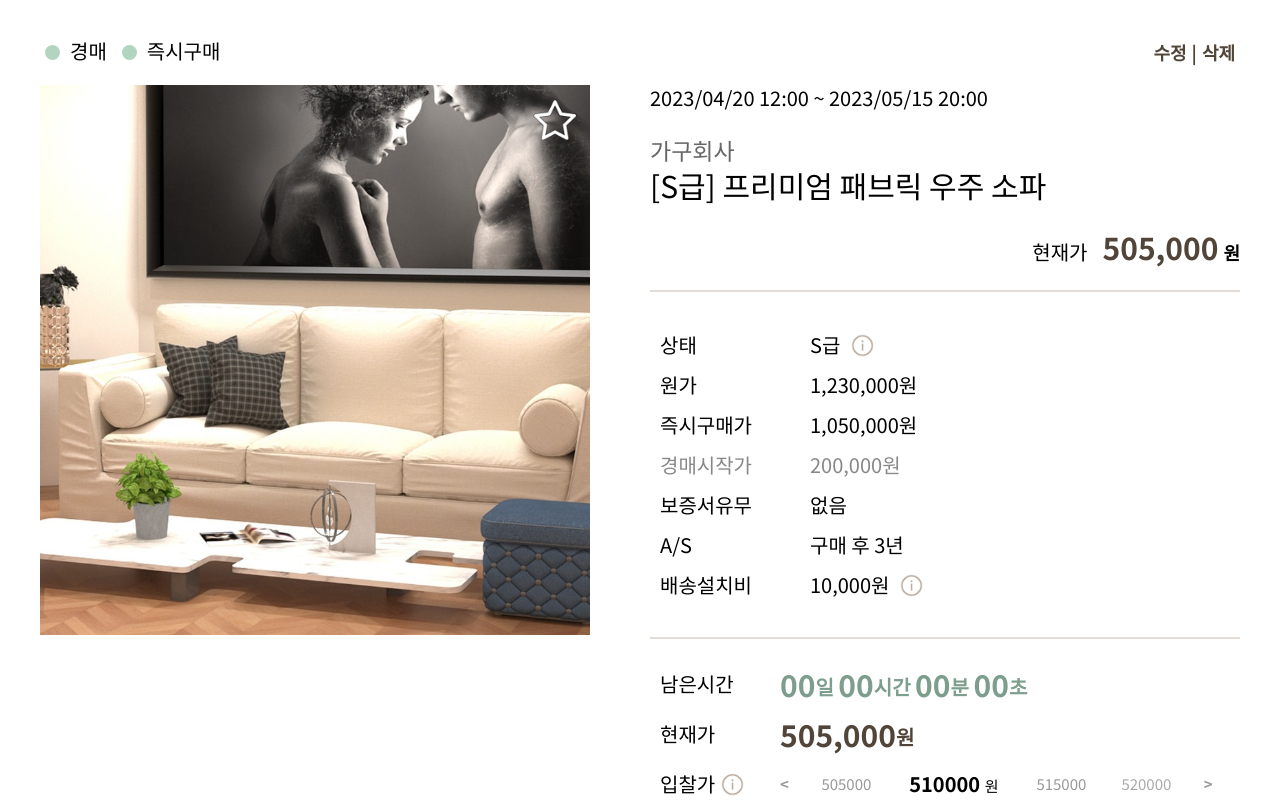
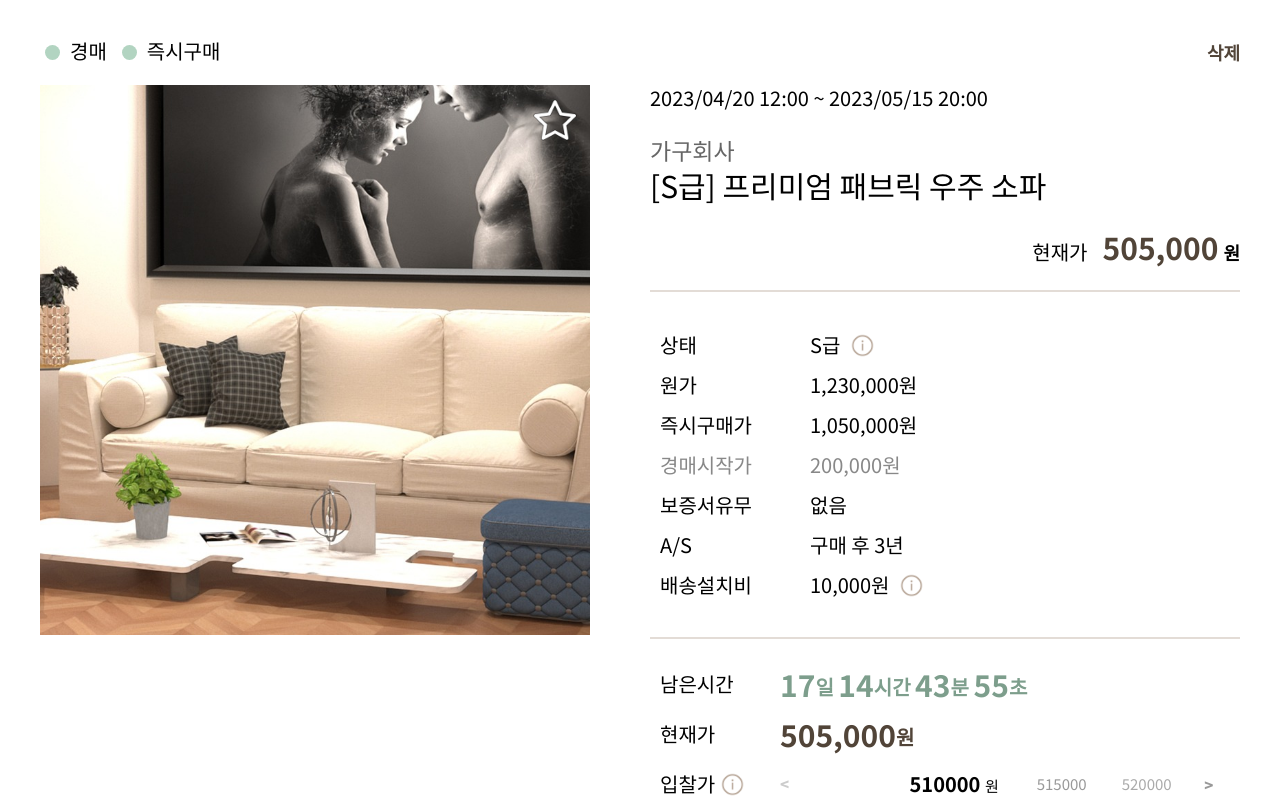
Before and after one commit to refurmoa/refurmoa-front-, a React (Create React App) app: page /post/detail/1 in a window 1280 px wide. Shown: the top 800 px of the page. Built offline with nearby package versions, Linux system fonts and the light colour scheme.

Commit message:
Feat: 타이머, 모달창 등 기능 추가

```diff
--- a/src/components/prodPost/PostDetail/PostDetail.css
+++ b/src/components/prodPost/PostDetail/PostDetail.css
@@ -64,18 +64,23 @@ body {
     margin-right: 15px;
 }
 
-.PD_update_delete {
+.PD-update_delete {
     float: right;
     height: 25px;
 }
 
-.PD_update_delete > a, .PD_update_delete > span {
-    margin-right: 5px;
+.PD-update_delete > a, .PD-update_delete > span {
+    margin-left: 13px;
     font-weight: bold;
     font-size: 18px;
     line-height: 25px;
     color: #514438;
     cursor: pointer;
+}
+
+.PD-update_delete > a:hover,
+.PD-update_delete > span:hover {
+    color: #B9A89A;
 }
 
 /* 상품 정보 - 이미지 */
@@ -233,7 +238,8 @@ body {
     line-height: 30px;
 }
 
-.PD-timer_num, .PD-timer_text {
+.PD-timer_num, .PD-timer_text,
+.PD-timer_num_red, .PD-timer_text_red {
     float: left;
     font-weight: bold;
     color: #7D9E8C;
@@ -245,17 +251,21 @@ body {
     color: #514438;
 }
 
-.PD-timer_num, .PD-current_price_num {
+.PD-timer_num, .PD-timer_num_red, .PD-current_price_num {
     height: 30px;
     font-size: 30px;
     line-height: 30px;
 }
 
-.PD-timer_text, .PD-current_price_text {
+.PD-timer_text, .PD-timer_text_red, .PD-current_price_text {
     height: 25px;
     font-size: 20px;
     line-height: 25px;
     margin-top: 5px;
+}
+
+.PD-timer_num_red, .PD-timer_text_red {
+    color: red;
 }
 
 .PD-price_info_text .PD-bid_info_icon {
@@ -270,20 +280,31 @@ body {
     line-height: 30px;
 }
 
-.PD-bid_price_0 {
+.PD-bid_price_0, .PD-bid_price_0_gray {
     float: left;
     height: 30px;
     font-size: 15px;
-    font-weight: bold;
+    font-weight: 900;
     color: #999999;
+    background-color: #FFFFFF;
+    border-width: 0px;
 }
 
-.PD-bid_price_0:first-child {
+.PD-bid_price_0:first-child, .PD-bid_price_0_gray:first-child {
     margin-right: 15px;
 }
 
-.PD-bid_price_0:last-child {
+.PD-bid_price_0:last-child, .PD-bid_price_0_gray:last-child {
     margin-left: 15px;
+}
+
+.PD-bid_price_0:hover {
+    color: #514438;
+    cursor: pointer;
+}
+
+.PD-bid_price_0_gray {
+    color: #CCCCCC;
 }
 
 .PD-bid_price_1, .PD-bid_price_3, .PD-bid_price_4 {
@@ -309,6 +330,12 @@ body {
 
 .PD-bid_price_4 {
     color: #AAAAAA;
+}
+
+.PD-bid_price_none {
+    float: left;
+    width: 85px;
+    color: #FFFFFF;
 }
 
 /* 구매/입찰 버튼 */
@@ -355,11 +382,7 @@ body {
 }
 
 .PD-buy_btn_wrap > .PD-buy_btn_filled {
-    margin-bottom: 0px;
-}
-
-.PD-buy_btn_wrap > .PD-buy_btn_line {
-    margin-top: 20px;
+    margin-bottom: 20px;
 }
 
 .PD-buy_btn_wrap > .PD-buy_btn_line > span {
@@ -537,6 +560,27 @@ body {
     margin-right: 15px;
 }
 
+/* 하자 이미지 모달 창 */
+.PD-deffect_image_modal_wrap {
+    position: fixed;
+    top: 0;
+    left: 0;
+    width: 100%;
+    height: 100%;
+    background-color: rgba(0, 0, 0, 0.5);
+    z-index: 1;
+}
+
+.PD-deffect_image_modal {
+    position: fixed;
+    top: 50%;
+    left: 50%;
+    transform: translate(-50%, -50%);
+    max-width: 50%;
+    max-height: 50%;
+    z-index: 1;
+}
+
 /* 상세정보, 상품문의, 결제 및 배송, 교환환불 */
 .PD-detail_info_wrap {
     clear: both;
--- a/src/components/prodPost/PostDetail/PostDetail.js
+++ b/src/components/prodPost/PostDetail/PostDetail.js
@@ -1,8 +1,9 @@
 // 판매 상세 페이지
 
 import "./PostDetail.css";
-import { useEffect, useState } from "react";
+import { useEffect, useRef, useState } from "react";
 import { useParams, useNavigate, Link } from "react-router-dom";
+import { getDdayArray } from "../../shared/sharedFn";
 import PostProdDetail from "./PostProdDetail";
 import ProdInquiry from "./ProdInquiry";
 import SellInfo from "./SellInfo";
@@ -17,23 +18,26 @@ function PostDetail() {
   const board_num = useParams().board_num;
   const navigate = useNavigate();
   // const login_id = window.sessionStorage.getItem("member_id"); // 세션 ID
-  const [prodInfo, setProdInfo] = useState(post);
-  const [bidList, setBidList] = useState(bidlist);
-  const [state, setState] = useState(0);
-  const [starState, setStarState] = useState(0);
-  const [bidPrice, setBidPrice] = useState(0);
-  const [countBid, setCountBid] = useState(0);
-  const [bidListState, setBidListState] = useState(0);
-  const [detailInfo, setDetailInfo] = useState(1);
+  const [prodInfo, setProdInfo] = useState(post); // 상품 상세 정보
+  const [bidList, setBidList] = useState(bidlist); // 입찰 내역
+  const [state, setState] = useState(0); // 판매 상태 (0 : 판매예정, 1 : 판매중, 2 : 판매종료)
+  const [starState, setStarState] = useState(false); // 찜 상태
+  const [bidPrice, setBidPrice] = useState(prodInfo.cur_price + prodInfo.unit_price); // 입찰가
+  const [countBid, setCountBid] = useState(0); // 입찰 수
+  const [bidListState, setBidListState] = useState(false); // 입찰내역 열기/닫기
+  const [imageView, setImageView] = useState(0); // 하자 이미지 모달 창
+  const [detailInfo, setDetailInfo] = useState(1); // 메뉴 (1 : 상세정보, 2 : 상품문의, 3 : 결제 및 배송, 4 : 교환환불)
+  const [now, setNow] = useState(new Date().getTime()); // 현재 날짜(ms)
+
   const login_id = "admin";
 
   // sell_type => 1 : 경매, 2 : 즉시구매, 3 : 경매+즉시구매
 
   useEffect (() => {
-    // 상품 정보
+    // 상품 정보 조회
     // setProdInfo();
 
-    // 판매 상태(state) (0 : 판매예정, 1 : 판매중, 2 : 판매종료)
+    // 판매 상태
     const start = new Date(prodInfo.start_date);
     const end = new Date(prodInfo.end_date);
     const today = new Date();
@@ -44,21 +48,22 @@ function PostDetail() {
     // 찜 상태
     login_id !== null && prodStar();
 
-    // 입찰가
-    setBidPrice(prodInfo.cur_price + prodInfo.unit_price);
-
     // 입찰 내역 조회
     // setBidList();
 
     // 입찰 수 조회
     prodInfo.sell_type !== 2 && setCountBid(7);
+
+    // 타이머 > 1초마다 리렌더링
+    const countdown = setInterval(() => {
+      setNow(new Date().getTime());
+      getDday();
+    }, 1000);
+
+    return () => {
+      clearInterval(countdown);
+    };
   }, []);
-
-  // 타이머 시작
-
-
-
-  // 타이머 끝
 
   // 삭제
   const postDelete = () => {
@@ -70,7 +75,7 @@ function PostDetail() {
 
   // 찜 조회 (0 : 찜X, 1 : 찜O)
   const prodStar = () => {
-    // setStarState(1);
+    // setStarState(true);
   };
 
   // 찜 등록/취소
@@ -78,7 +83,7 @@ function PostDetail() {
     if (login_id === null) {
       navigate("/login");
     } else {
-      starState === 0 ? setStarState(1) : setStarState(0);
+      !starState ? setStarState(true) : setStarState(false);
     }
   };
 
@@ -87,12 +92,42 @@ function PostDetail() {
     // content === "grade" ?  : content === "delivery" ?  : ;
   }
 
+  // 타이머
+  const getDday = () => {
+    const end_date = new Date(prodInfo.end_date);
+    const {day, hours, minutes, seconds} = getDdayArray(Date.parse(end_date));
+    const red = day === 0 && hours < 12 ? true : false;
+    return (
+      <li className="PD-price_info_text">
+        <span>남은시간</span>
+        { day !== 0 && <>
+          <span className={red ? "PD-timer_num_red" : "PD-timer_num"}>{day}</span>
+          <span className={red ? "PD-timer_text_red" : "PD-timer_text"}>일&nbsp;</span>
+          </>
+        }
+        { hours !== 0 && <>
+          <span className={red ? "PD-timer_num_red" : "PD-timer_num"}> {hours}</span>
+          <span className={red ? "PD-timer_text_red" : "PD-timer_text"}>시간&nbsp;</span>
+          </>
+        }
+        { minutes !== 0 && <>
+          <span className={red ? "PD-timer_num_red" : "PD-timer_num"}> {minutes}</span>
+          <span className={red ? "PD-timer_text_red" : "PD-timer_text"}>분&nbsp;</span>
+          </>
+        }
+        { seconds !== 0 && <>
+        <span className={red ? "PD-timer_num_red" : "PD-timer_num"}> {seconds}</span>
+        <span className={red ? "PD-timer_text_red" : "PD-timer_text"}>초&nbsp;</span>
+        </>
+      }
+      </li>
+    );
+  };
+
   // 입찰가 설정 (minus / plus)
   const bidPriceUpdate = (c) => {
-    // let updatePrice = bidPrice;
-    // c === "minus" ? updatePrice = bidPrice - prodInfo.unit_price
-    // : updatePrice = bidPrice + prodInfo.unit_price
-    // setBidPrice(0);
+    c === "minus" ? setBidPrice(bidPrice - prodInfo.unit_price)
+    : setBidPrice(bidPrice + prodInfo.unit_price);
   }
 
   // 입찰
@@ -117,9 +152,9 @@ function PostDetail() {
 
   // 입찰내역 열기/닫기
   const bidListOut = () => {
-      bidListState === 1 ? setBidListState(0)
+      bidListState ? setBidListState(false)
       : login_id === null ? alert("로그인 후 확인 가능합니다.")
-      : setBidListState(1);
+      : setBidListState(true);
   }
 
   // 입찰내역
@@ -139,8 +174,12 @@ function PostDetail() {
   ));
 
   // 이미지 모달 창
-  const imageView = () => {
-
+  const imageViewChange = (i) => {
+    if (imageView !== 0) setImageView(0);
+    else if (i === 1) setImageView(1);
+    else if (i === 2) prodInfo.deffect_image2 !== null && setImageView(2);
+    else if (i === 3) prodInfo.deffect_image3 !== null && setImageView(3);
+    else setImageView(0);
   }
 
   return (
@@ -153,13 +192,14 @@ function PostDetail() {
           <span className={prodInfo.sell_type === 1 ? "PD-selltype_none" : (state === 1 ? "PD-selltype_circle" : "PD-selltype_circle_end")}></span>
           <span className={prodInfo.sell_type === 1 ? "PD-selltype_none" : "PD-selltype_text"}>즉시구매</span>
         </span>
-        {login_id === "admin" && (
-          <span className="PD_update_delete">
-            <Link to={`/post/update/${board_num}`}>수정</Link>
-            <span>|</span>
+        {login_id === "admin" &&
+          <span className="PD-update_delete">
+            { state === 0 &&
+              <Link to={`/post/update/${board_num}`}>수정</Link>
+            }
             <span onClick={postDelete}>삭제</span>
           </span>
-        )}
+        }
       </div>
 
       <div className="PD-info_wrap">
@@ -167,7 +207,7 @@ function PostDetail() {
           <span className="PD-main_image_wrap">
             <div className="PD-star_position">
             <img className="PD-main_image" alt="상품이미지" src={`/images/${prodInfo.main_image}`}></img>
-              { starState === 0 ?
+              { !starState ?
                 <img className="PD-star" alt="찜하기" src={star_icon_line} onClick={starClick}></img>
                 : <img className="PD-star" alt="찜하기" src={star_icon_filled} onClick={starClick}></img>
               }
@@ -227,7 +267,7 @@ function PostDetail() {
               </li>
               <li className="PD-main_info_text">
                 <span>배송설치비</span>
-                <span>{prodInfo.delivery_price === 0 ? `무료` : `${prodInfo.delivery_price.toLocaleString('ko-KR')}원`}</span>
+                <span>{prodInfo.delivery_price === 0 ? "무료" : `${prodInfo.delivery_price.toLocaleString('ko-KR')}원`}</span>
                 <img className="PD-main_info_icon" alt="배송설치비 상세정보" src={info_icon_brown} onClick={InfoIconClick("delivery")}></img>
               </li>
             </ul>
@@ -245,17 +285,7 @@ function PostDetail() {
             <hr className="PD-info_line"></hr>
             { prodInfo.sell_type !== 2 && state === 1 && <>
               <ul className="PD-price_info_wrap">
-                <li className="PD-price_info_text">
-                  <span>남은시간</span>
-                  <span className="PD-timer_num">00</span>
-                  <span className="PD-timer_text">일&nbsp;</span>
-                  <span className="PD-timer_num"> 00</span>
-                  <span className="PD-timer_text">시간&nbsp;</span>
-                  <span className="PD-timer_num"> 00</span>
-                  <span className="PD-timer_text">분&nbsp;</span>
-                  <span className="PD-timer_num"> 00</span>
-                  <span className="PD-timer_text">초</span>
-                </li>
+                {getDday()}
                 <li className="PD-price_info_text">
                   <span>현재가</span>
                   <span className="PD-current_price_num">{prodInfo.cur_price.toLocaleString('ko-KR')}</span>
@@ -267,19 +297,34 @@ function PostDetail() {
                     <img className="PD-bid_info_icon" alt="입찰방법" src={info_icon_brown} onClick={InfoIconClick("bid_info")}></img>
                   </span>
                   <span className="PD-bid_price_wrap">
-                    <span className="PD-bid_price_0" onClick={bidPriceUpdate("minus")}>&lt;</span>
-                    <span className="PD-bid_price_1">{bidPrice - prodInfo.unit_price}</span>
+                    { bidPrice === prodInfo.cur_price + prodInfo.unit_price ?
+                      <span className="PD-bid_price_0_gray">&lt;</span>
+                      : <button className="PD-bid_price_0" onClick={() => {bidPriceUpdate("minus")}}>&lt;</button>
+                    }
+                    <span className={bidPrice === prodInfo.cur_price + prodInfo.unit_price ? "PD-bid_price_none" : "PD-bid_price_1"}>
+                      {bidPrice - prodInfo.unit_price}
+                    </span>
                     <span className="PD-bid_price_2">{bidPrice} <span>원</span></span>
-                    <span className="PD-bid_price_3">{bidPrice + prodInfo.unit_price}</span>
-                    <span className="PD-bid_price_4">{bidPrice + prodInfo.unit_price * 2}</span>
-                    <span className="PD-bid_price_0" onClick={bidPriceUpdate("plus")}>&gt;</span>
+                    <span className={prodInfo.direct_price !== null && bidPrice === prodInfo.direct_price ? "PD-bid_price_none" : "PD-bid_price_3"}>
+                      {bidPrice + prodInfo.unit_price}
+                    </span>
+                    <span className={prodInfo.direct_price !== null && bidPrice >= prodInfo.direct_price - prodInfo.unit_price ? "PD-bid_price_none" : "PD-bid_price_4"}>
+                      {bidPrice + prodInfo.unit_price * 2}
+                    </span>
+                    { prodInfo.direct_price !== null && bidPrice === prodInfo.direct_price ?
+                      <span className="PD-bid_price_0_gray">&gt;</span>
+                      : <button className="PD-bid_price_0" onClick={() => {bidPriceUpdate("plus")}}>&gt;</button>
+                    }
                   </span>
                 </li>
               </ul>
 
               {/* 구매/입찰 버튼 */}
               <div className="PD-buy_btn_wrap">
-                <button className="PD-buy_btn_filled" type="button" onClick={bidBuy}>입&nbsp;&nbsp;&nbsp;찰</button>
+                { bidPrice !== prodInfo.direct_price &&
+                  <button className="PD-buy_btn_filled" type="button" onClick={bidBuy}>입&nbsp;&nbsp;&nbsp;찰</button>
+                }
+
                 { prodInfo.sell_type === 3 &&
                   <button className="PD-buy_btn_line" type="button" onClick={directBuy}>
                     {prodInfo.direct_price.toLocaleString('ko-KR')}<span>원에</span> 즉시 구매<span>하기</span>
@@ -290,16 +335,16 @@ function PostDetail() {
               <hr className="PD-info_line"></hr>
 
               {/* 입찰 내역 */}
-              <div className={bidListState === 0 ? "PD-bid_list_wrap_closed" : "PD-bid_list_wrap"}>
+              <div className={!bidListState ? "PD-bid_list_wrap_closed" : "PD-bid_list_wrap"}>
                 <div className="PD-bid_list_title_wrap">
                   <span className="PD-bid_list_title">
                     입찰내역&nbsp;
                     <span>{`(${countBid}건)`}</span>
-                    <img className={bidListState === 0 ? "PD-arrow_icon_closed" : "PD-arrow_icon"}
+                    <img className={!bidListState ? "PD-arrow_icon_closed" : "PD-arrow_icon"}
                       alt="입찰내역" src={arrow_icon_brown} onClick={bidListOut}></img>
                   </span>
                 </div>
-                { bidListState === 1 &&
+                { bidListState &&
                   <ul className="PD-bid_list">
                     {bidListMap}
                   </ul>
@@ -307,7 +352,8 @@ function PostDetail() {
               </div>
 
               <hr className="PD-info_line"></hr>
-
+              </>
+            }
               {/* 하자 정보 */}
               <div className="PD-deffect_wrap">
                 <div className="PD-deffect_title_wrap">
@@ -319,24 +365,35 @@ function PostDetail() {
                     <div className="PD-deffect_content">{prodInfo.deffect_text}</div>
                     {prodInfo.deffect_image1 !== null &&
                       <div className="PD-deffect_image_wrap">
-                        { <img className="PD-deffect_image"
-                            alt="하자이미지1" src={`/images/${prodInfo.deffect_image1}`} onClick={imageView(1)}></img>
-                        }
+                        <img className="PD-deffect_image"
+                          alt="하자이미지1" src={`/images/${prodInfo.deffect_image1}`} onClick={() =>{imageViewChange(1)}}></img>
                         { prodInfo.deffect_image2 === null ? <span className="PD-noImage">no<br/>image</span>
                           : <img className="PD-deffect_image"
-                              alt="하자이미지2" src={`/images/${prodInfo.deffect_image2}`} onClick={imageView(2)}></img>
+                              alt="하자이미지2" src={`/images/${prodInfo.deffect_image2}`} onClick={() =>{imageViewChange(2)}}></img>
                         }
                         { prodInfo.deffect_image3 === null ? <span className="PD-noImage">no<br/>image</span>
                           : <img className="PD-deffect_image"
-                              alt="하자이미지3" src={`/images/${prodInfo.deffect_image2}`} onClick={imageView(3)}></img>
+                              alt="하자이미지3" src={`/images/${prodInfo.deffect_image2}`} onClick={() =>{imageViewChange(3)}}></img>
+                        }
+                      </div>
+                    }
+                    { imageView !== 0 &&
+                      <div className="PD-deffect_image_modal_wrap" onClick={() =>{imageViewChange(4)}}>
+                        { imageView === 1 ?
+                          <img className="PD-deffect_image_modal"
+                            alt="하자이미지1" src={`/images/${prodInfo.deffect_image1}`} onClick={() =>{imageViewChange(1)}}></img>
+                          : imageView === 2 ?
+                          <img className="PD-deffect_image_modal"
+                            alt="하자이미지2" src={`/images/${prodInfo.deffect_image2}`} onClick={() =>{imageViewChange(2)}}></img>
+                          : imageView === 3 &&
+                          <img className="PD-deffect_image_modal"
+                            alt="하자이미지3" src={`/images/${prodInfo.deffect_image2}`} onClick={() =>{imageViewChange(3)}}></img>
                         }
                       </div>
                     }
                   </>
                 }
               </div>
-              </>
-            }
           </span>
       </div>
 
```
